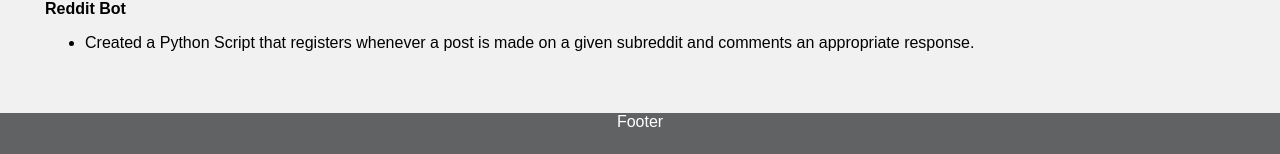
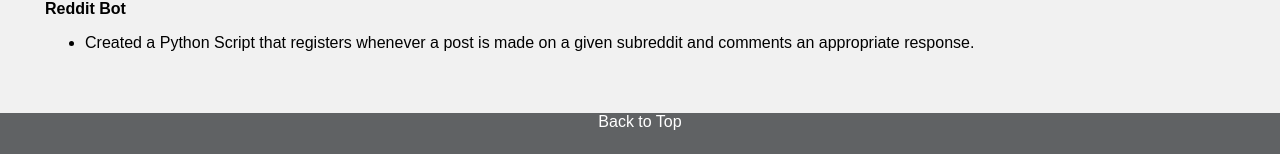
Before and after one commit to layniecalderwood/coryrhunter.com, a Jekyll site: the page built from index.md, in a window 1280 px wide. Shown: the part 4636-4790 px from the top of the page. Built offline with Jekyll 4.4.1, drawn with Linux system fonts in a browser that asks for light colours; our own code applies the rules of GitHub Pages for plain Markdown files.

Commit message:
BAckground!!!!!

```diff
--- a/_layouts/default.html
+++ b/_layouts/default.html
@@ -55,6 +55,7 @@ header p {
   text-align: right;
   background-color: black;
   padding: 100px;
+  overflow: hidden;
 }
 
 header p:hover {
@@ -239,7 +240,7 @@ footer {
 </article></a>
 
 <footer>
-  <p>Footer</p>
+  <p>Back to Top</p>
 </footer>
 
 </body>
```
